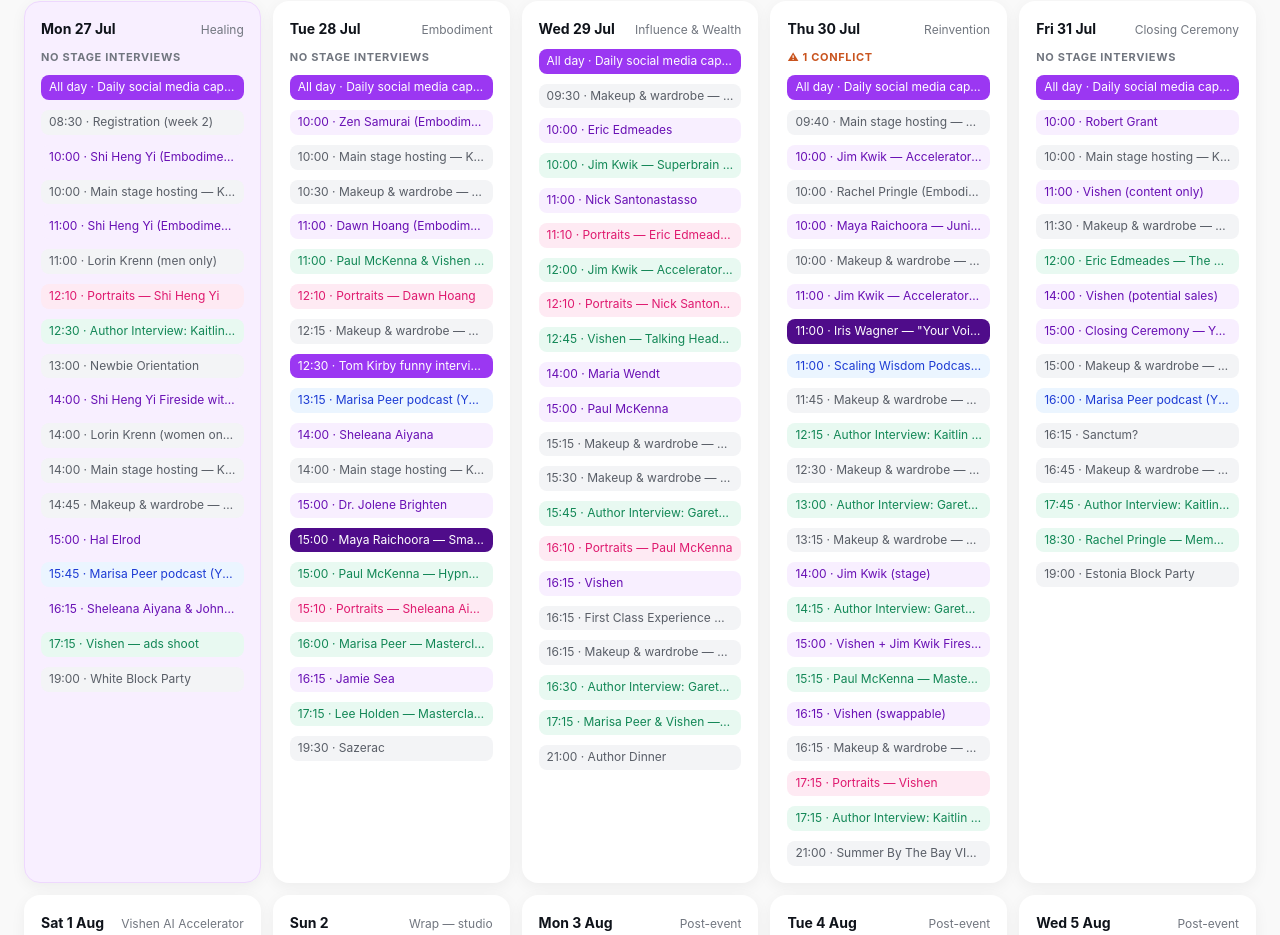
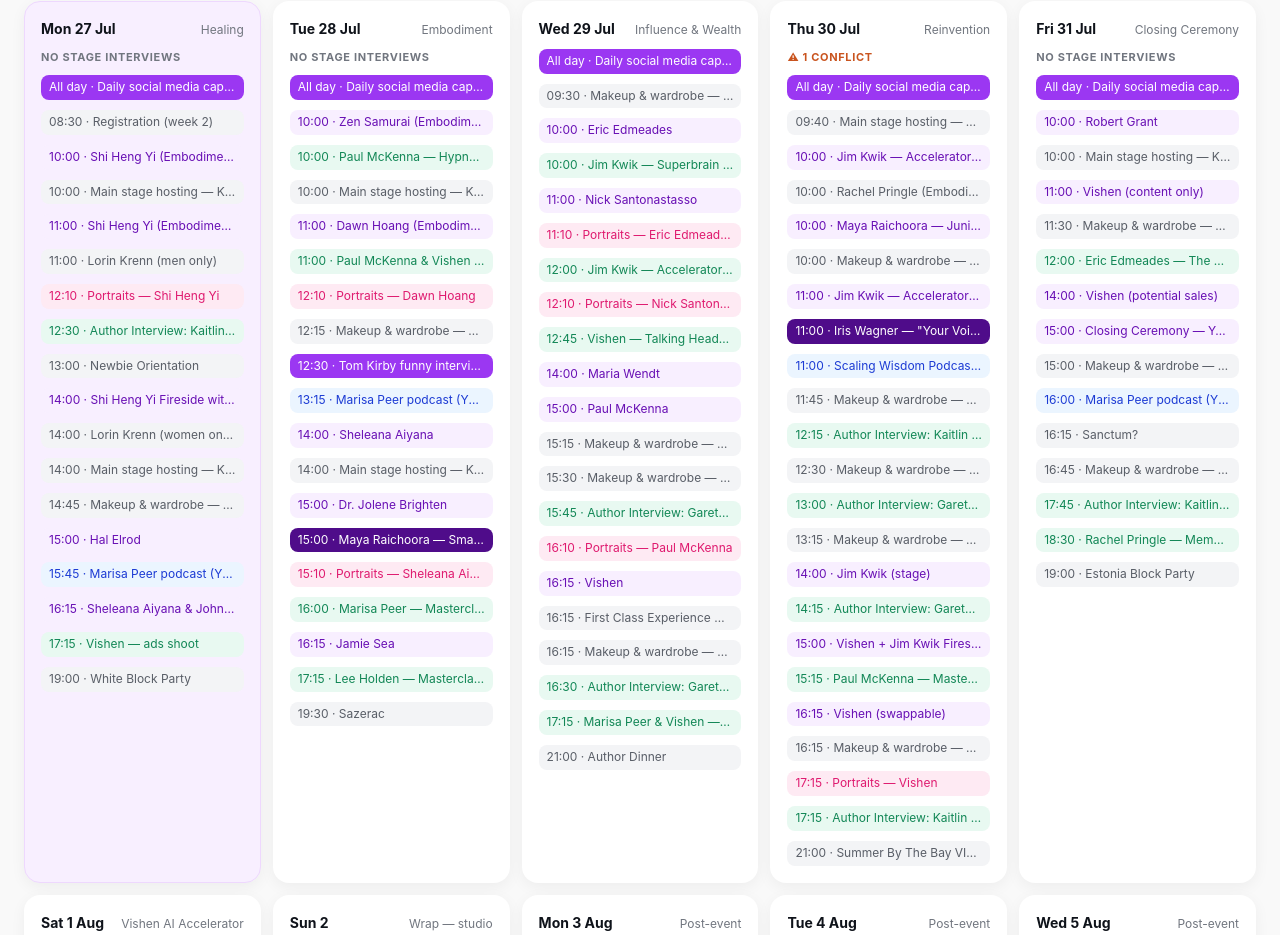
Before and after one commit to garethwinter-cpu/mindvalley-u-production, a React (Vite) app: page / in a window 1280 px wide. Shown: the part 1808-2743 px from the top of the page. Built offline with nearby package versions, Linux system fonts and the light colour scheme; a web font is replaced by a local one.

Commit message:
Tue 28: McKenna starts 10:00 — pull cert assets to 10:00-11:00 as lead-in to the 11:00-13:00 masterclass (continuous 3h block); one 09:30 glam call
Co-Authored-By: Claude Opus 4.8 <noreply@anthropic.com>

```diff
--- a/src/data/makeup.ts
+++ b/src/data/makeup.ts
@@ -82,6 +82,14 @@ const MAKEUP_OVERRIDES: Record<
   },
   // Chiara + Marisa glam in the Author Lounge / VIP Area (Gareth, 21 Jul).
   'pod-chiara-marisa': { location: 'Author Lounge / VIP Area' },
+  // McKenna records a continuous 3h block Tue 28 (cert assets 10:00–11:00 → masterclass
+  // 11:00–13:00), so he glams ONCE before the 10:00 start rather than the default 10:30
+  // masterclass call (which would land mid-recording).
+  'mc-mckenna': {
+    start: '09:30',
+    end: '10:00',
+    note: 'One glam call before McKenna\'s continuous 10:00–13:00 studio block (cert assets → masterclass). Touch-up before Vishen joins at 11:00.',
+  },
   // Kristina + Marisa prep at their hotel for the Sat 10:00 podcast — the weekend
   // studio (and green room) aren't accessible before 10am, so they come in ready.
   'pod-kristina-marisa': {
--- a/src/data/productions.ts
+++ b/src/data/productions.ts
@@ -589,8 +589,8 @@ export const PRODUCTION_EVENTS: ScheduleEvent[] = [
   {
     id: 'assets-mckenna-cert',
     date: '2026-07-28',
-    start: '15:00',
-    end: '16:00',
+    start: '10:00',
+    end: '11:00',
     title: 'Paul McKenna — Hypnotherapy Cert Marketing Assets',
     type: 'production',
     location: STUDIO,
@@ -600,7 +600,7 @@ export const PRODUCTION_EVENTS: ScheduleEvent[] = [
     cameraOps: CAMERA_CREW,
     status: 'confirmed',
     authorConfirmed: true,
-    notes: 'TIME-SENSITIVE — must be captured on the 28th (launch deadline), so it stays here while the non-urgent masterclass assets move to the 30th. Kept at 15:00–16:00 to give Paul a voice rest after his masterclass (now ends 12:00, so ~3h rest) — deliberately NOT pulled forward with the other 16 Jul optimisation for exactly this reason. Just this one short 1h block on top of a masterclass that is largely Trance-Audio-driven (light on his live voice), so the 28th is no longer a full talking day. Solves Paul\'s voice-stamina concern (email 14 Jul).',
+    notes: 'PULLED to 10:00–11:00 (Gareth, 27 Jul) as the lead-in to the McKenna × Vishen masterclass (11:00–13:00) — one continuous 3-hour McKenna studio block 10:00–13:00, Vishen joins at 11:00. Still hits the launch-deadline requirement to capture on the 28th. Glam once at 09:30. NOTE: this reverses the earlier voice-rest placement (was 15:00 to rest Paul\'s voice after the masterclass, per his 14 Jul stamina email) — now he records cert assets then straight into the masterclass. Mitigated because the masterclass is largely Trance-Audio-driven (light on his live voice), but flag to Paul.',
   },
   // Author Interview: Eni & Sheleana Aiyana (int-sheleana, Tue 28 09:00–09:45) —
   // REMOVED (Gareth, 27 Jul): Sheleana can't make it. Her Tue 28 Main Stage talk
```
